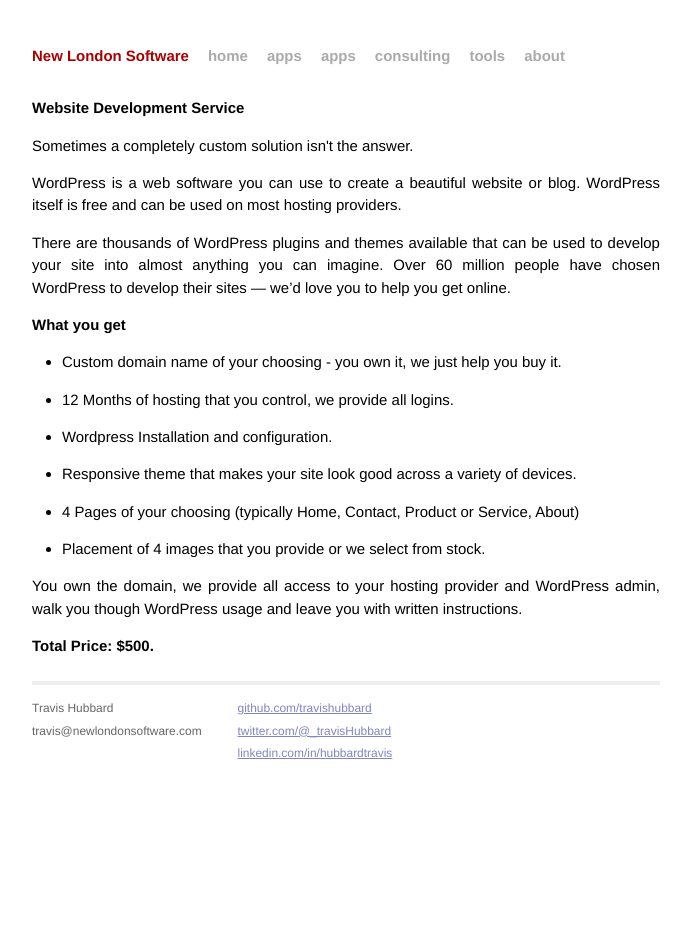
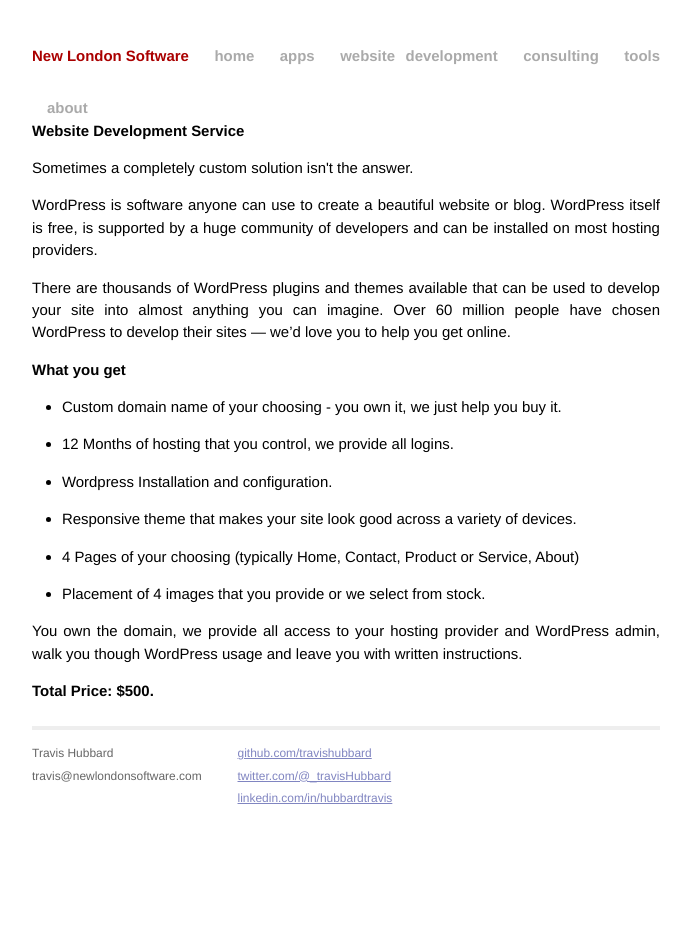
Before and after one commit to travishubbard/travishubbard.github.io, a Jekyll site: the page built from sitedev.html, in a window 1280 px wide. Shown: the whole page, without its empty margins (294-985 px from the left). Built offline with Jekyll 4.4.1, drawn with Linux system fonts in a browser that asks for light colours; Markdown is read by kramdown in place of the engine named in the settings.

Commit message:
update sitedev page

```diff
--- a/_layouts/default.html
+++ b/_layouts/default.html
@@ -20,7 +20,7 @@
             <h1 class="title"><a href="/">{{ site.name }}</a></h1>
             <a class="extra" href="/">home</a>
             <a class="extra" href="/apps.html">apps</a>
-            <a class="extra" href="/sitedev.html">apps</a>
+            <a class="extra" href="/sitedev.html">website development</a>
             <a class="extra" href="/consulting.html">consulting</a>
             <a class="extra" href="/tools.html">tools</a>
             <a class="extra" href="/about.html">about</a>
--- a/sitedev.html
+++ b/sitedev.html
@@ -11,7 +11,7 @@
 	</p>
 
 	<p>
-		WordPress is a web software you can use to create a beautiful website or blog. WordPress itself is free and can be used on most hosting providers.
+		WordPress is software anyone can use to create a beautiful website or blog. WordPress itself is free, is supported by a huge community of developers and can be installed on most hosting providers.
 	</p>
 
 	<p>
```
